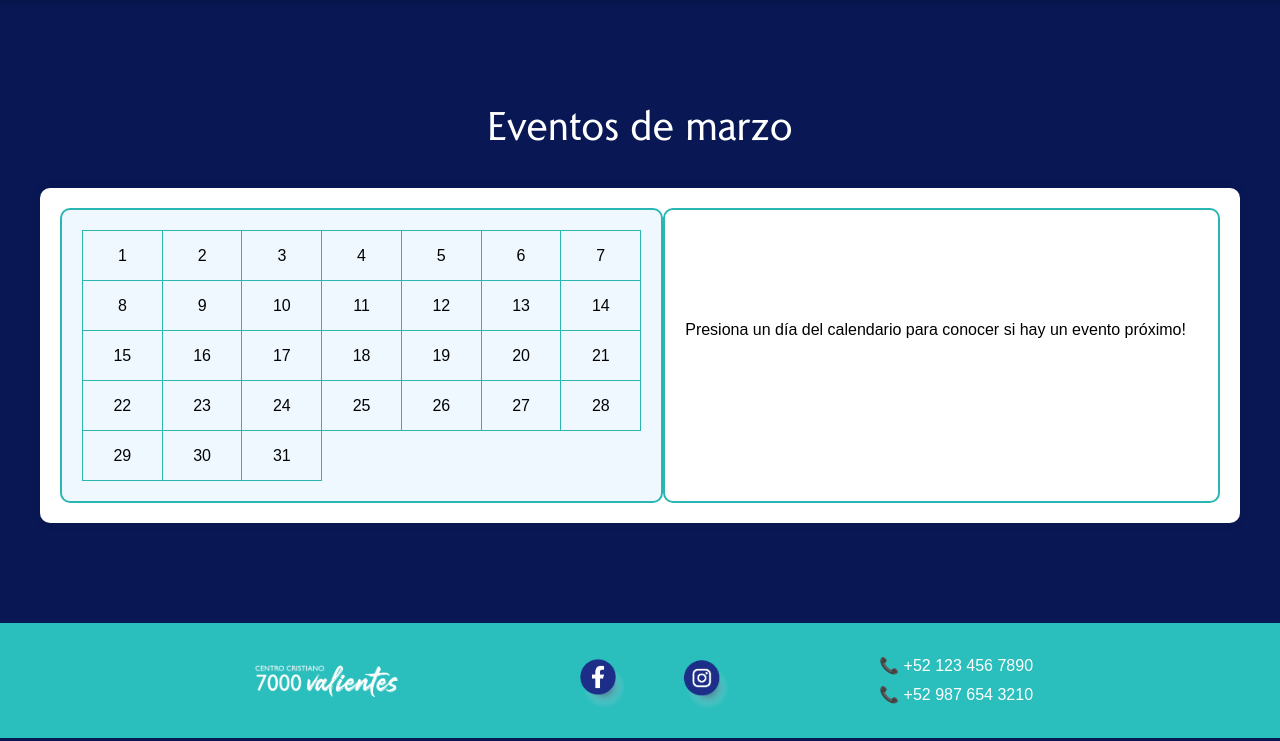
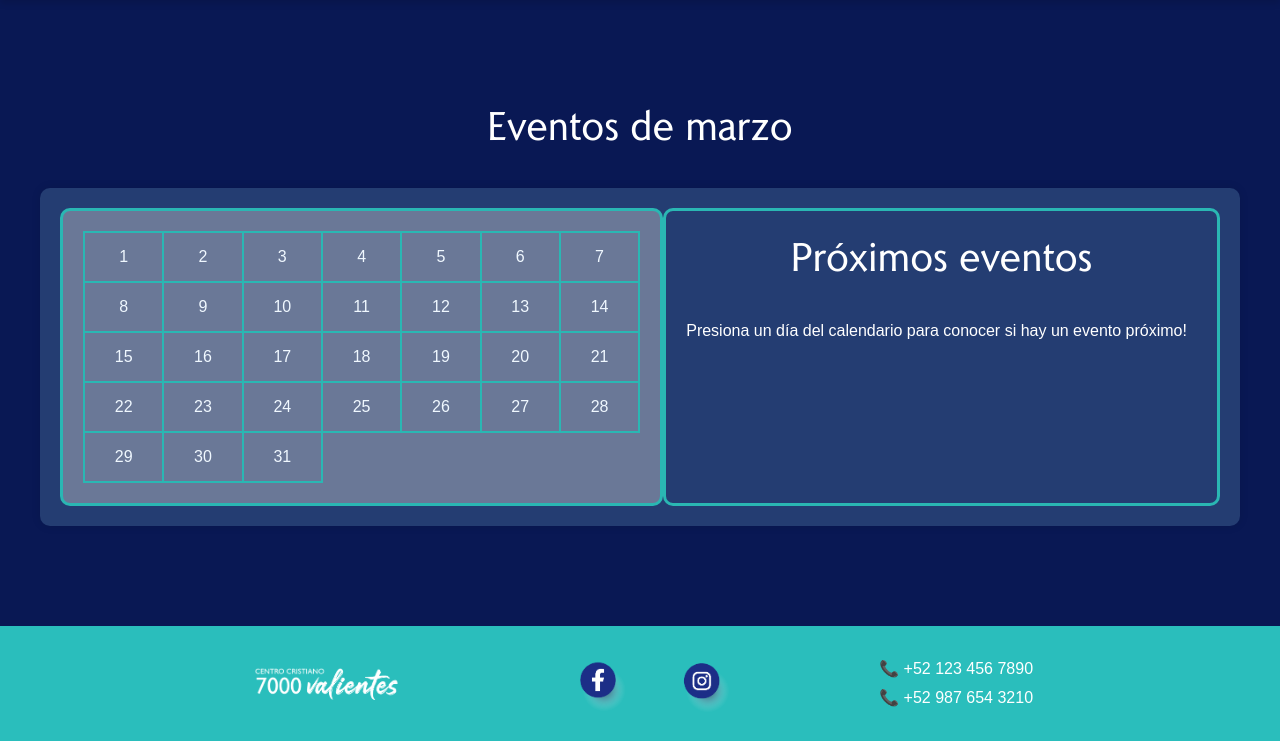
Before and after one commit to Okoruwu/7000VALIENTES, a PHP site: page /vista/calendario.php in a window 1280 px wide. Shown: the part 146-887 px from the top of the page. Run offline with PHP 8.4, Linux system fonts and the light colour scheme.

Commit message:
css calendar

```diff
--- a/css/calendario.css
+++ b/css/calendario.css
@@ -29,7 +29,7 @@ body {
     flex-wrap: wrap;
     justify-content: space-between;
     max-width: 1200px;
-    background-color: white;
+    background-color: rgb(77 114 156 / 41%);
     color: black;
     padding: 20px;
     border-radius: 10px;
@@ -43,15 +43,20 @@ body {
     border-radius: 10px;
 }
 
+p{
+    color: #ffffff;
+}
+
 #calendar {
-    border: 2px solid #2AB7B3;
-    background: aliceblue;
+    border: 3px solid #2AB7B3;
+    background: rgb(206 205 205 / 41%);
     flex-grow: 1;
     flex-basis: 300px;
+    color: aliceblue;
 }
 
 #info {
-    border: 2px solid #2AB7B3;
+    border: 3px solid #2AB7B3;
 }
 
 table {
@@ -63,7 +68,7 @@ td {
     width: 14%;
     height: 50px;
     text-align: center;
-    border: 1px solid #2AB7B3;
+    border: 2px solid #2AB7B3;
     cursor: pointer;
 }
 
```
